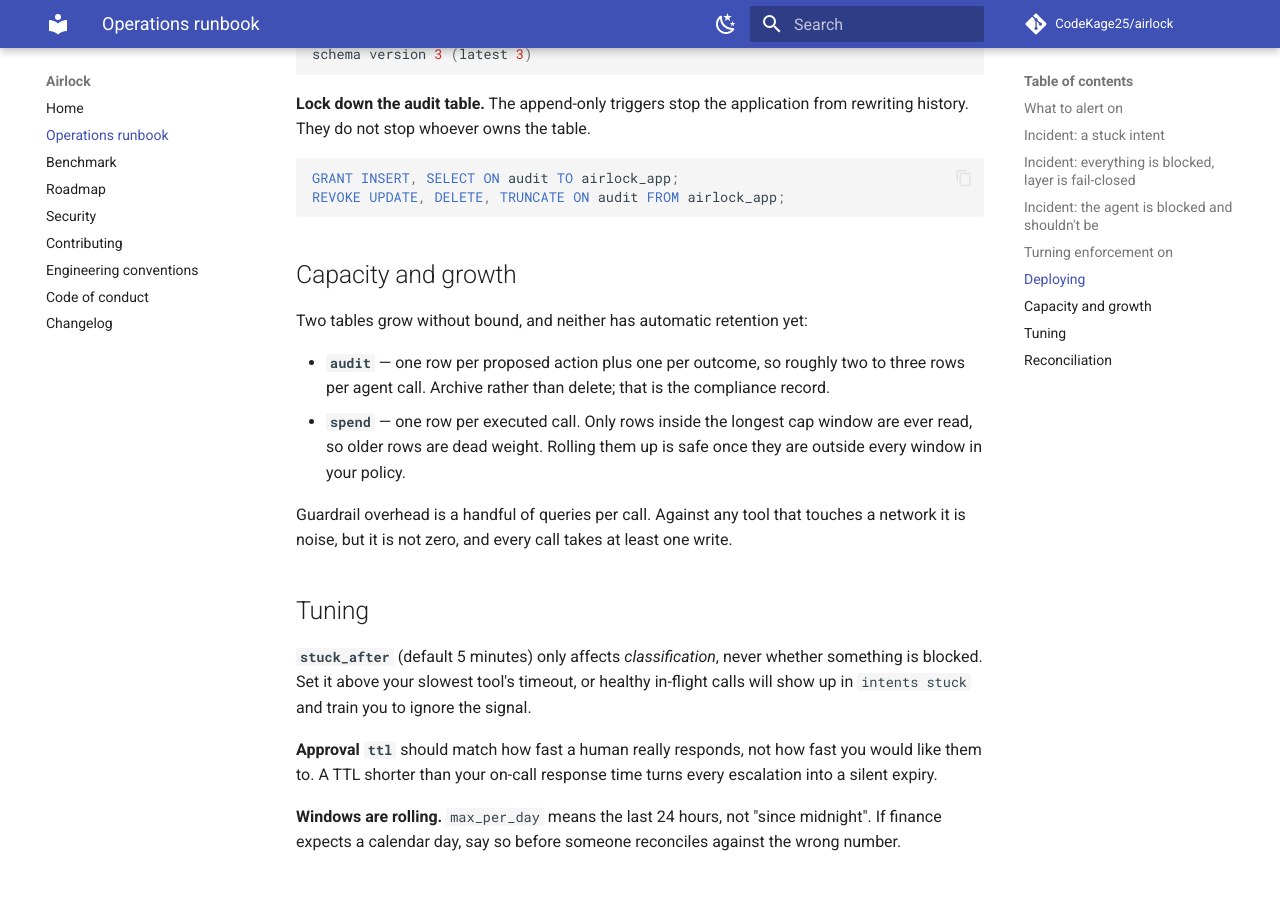
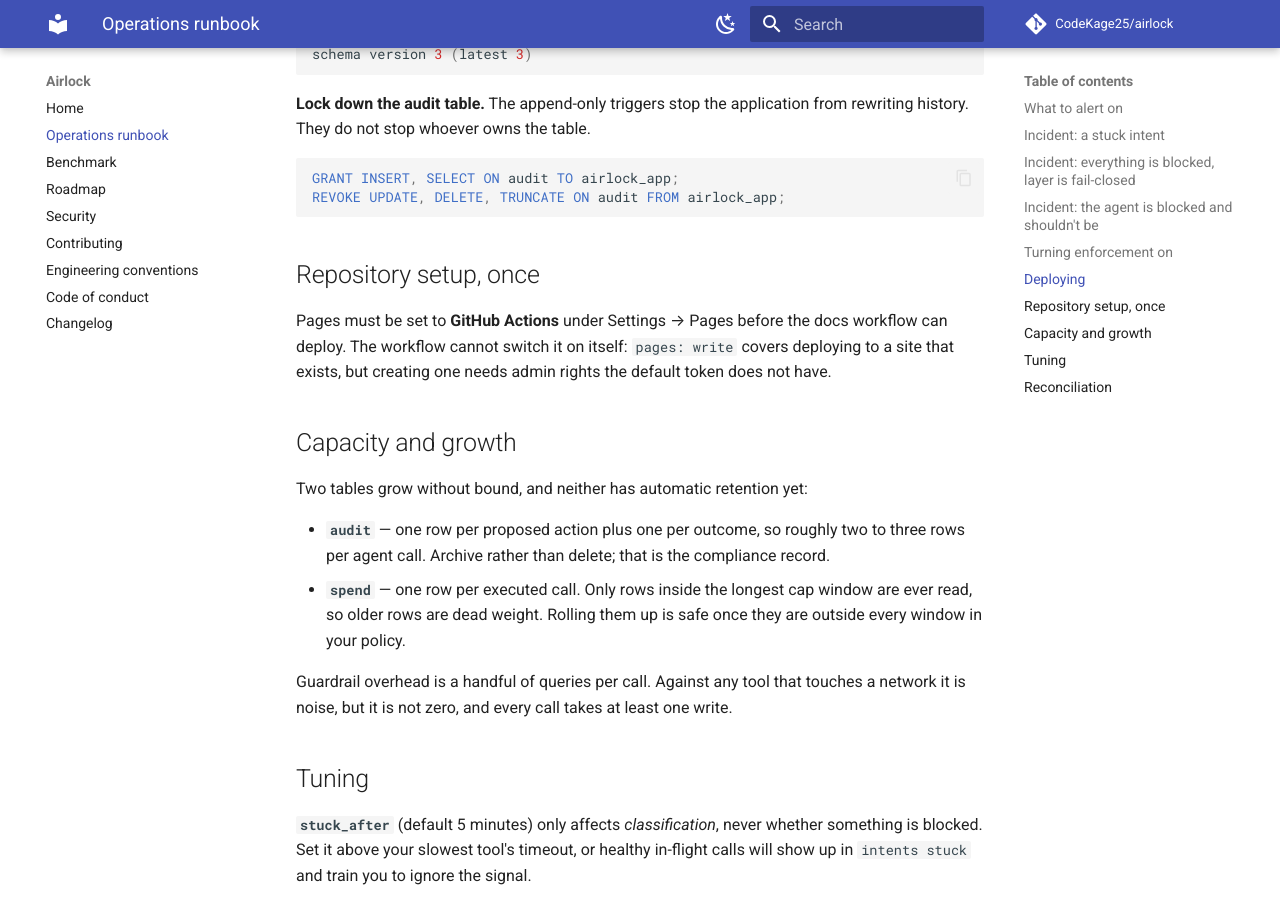
Before and after one commit to CodeKage25/airlock, an MkDocs documentation site: the page built from docs/runbook.md, in a window 1280 px wide and 900 px high, scrolled down 3519 px. Built offline with MkDocs 1.6.1 and Material for MkDocs 9.7.7, drawn with Linux system fonts in a browser that asks for light colours; comment, search, counter and statistics services are not loaded.

Commit message:
ci: stop trying to enable Pages from the workflow
actions/configure-pages with enablement: true fails with "Resource not
accessible by integration" every run. The pages: write permission covers
deploying to a Pages site that already exists; creating one needs repository
admin rights that the default GITHUB_TOKEN does not carry.

So it cannot work, and leaving it in place puts a red annotation on every docs
run for something that is really a one-time setting. Removed, and documented
in CONTRIBUTING and the runbook instead, alongside the other setting a token
cannot do for you: registering the PyPI trusted publisher.

````diff
--- a/docs/runbook.md
+++ b/docs/runbook.md
@@ -140,6 +140,12 @@ GRANT INSERT, SELECT ON audit TO airlock_app;
 REVOKE UPDATE, DELETE, TRUNCATE ON audit FROM airlock_app;
 ```
 
+## Repository setup, once
+
+Pages must be set to **GitHub Actions** under Settings → Pages before the docs workflow can
+deploy. The workflow cannot switch it on itself: `pages: write` covers deploying to a site
+that exists, but creating one needs admin rights the default token does not have.
+
 ## Capacity and growth
 
 Two tables grow without bound, and neither has automatic retention yet:
````
Also changed, not shown: CONTRIBUTING.md (+9 -0 lines), 1 other file.
